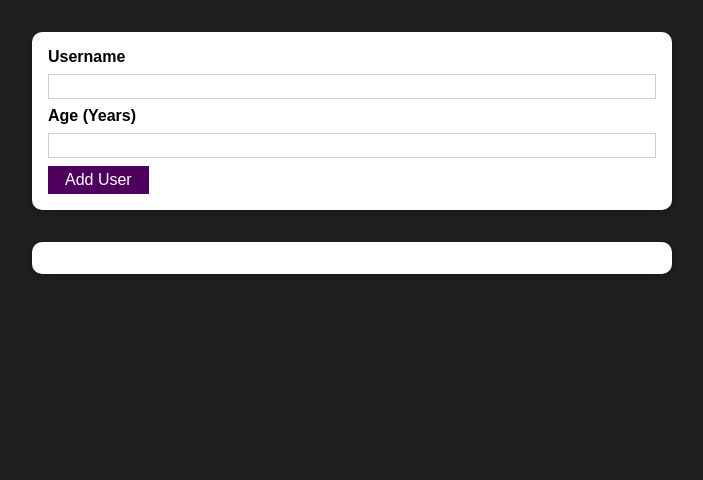
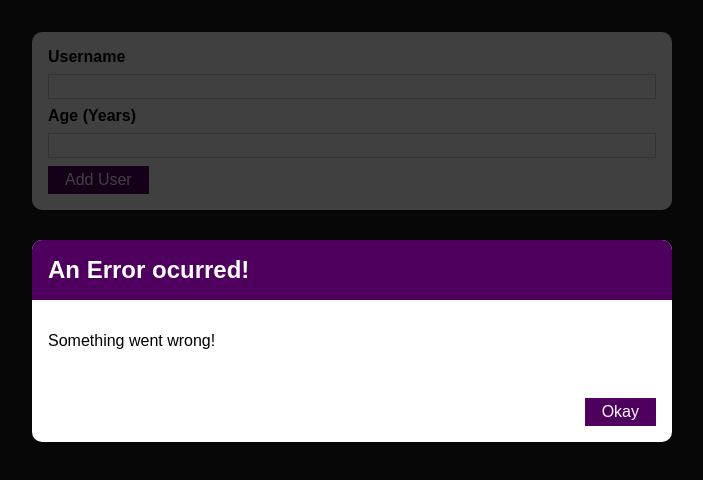
Before and after one commit to taibuharoub/react-practice, a React (Create React App) app: page / in a window 1280 px wide. Shown: the top 480 px of the page, without its empty margins (288-991 px from the left). Built offline with nearby package versions, Linux system fonts and the light colour scheme.

Commit message:
Add the Error modal Component

```diff
--- /dev/null
+++ b/src/Components/UI/ErrorModal.js
@@ -0,0 +1,25 @@
+import Card from "./Card";
+import Button from "./Button";
+
+import classes from "./ErrorModal.module.css";
+
+const ErrorModal = (props) => {
+  return (
+    <div>
+      <div className={classes.backdrop} />
+      <Card className={classes.modal}>
+        <header className={classes.header}>
+          <h2>{props.title}</h2>
+        </header>
+        <div className={classes.content}>
+          <p>{props.message}</p>
+        </div>
+        <footer className={classes.actions}>
+          <Button>Okay</Button>
+        </footer>
+      </Card>
+    </div>
+  );
+};
+
+export default ErrorModal;
--- /dev/null
+++ b/src/Components/UI/ErrorModal.module.css
@@ -0,0 +1,45 @@
+.backdrop {
+  position: fixed;
+  top: 0;
+  left: 0;
+  width: 100%;
+  height: 100vh;
+  z-index: 10;
+  background: rgba(0, 0, 0, 0.75);
+}
+
+.modal {
+  position: fixed;
+  top: 30vh;
+  left: 10%;
+  width: 80%;
+  z-index: 100;
+  overflow: hidden;
+}
+
+.header {
+  background: #4f005f;
+  padding: 1rem;
+}
+
+.header h2 {
+  margin: 0;
+  color: white;
+}
+
+.content {
+  padding: 1rem;
+}
+
+.actions {
+  padding: 1rem;
+  display: flex;
+  justify-content: flex-end;
+}
+
+@media (min-width: 768px) {
+  .modal {
+    left: calc(50% - 20rem);
+    width: 40rem;
+  }
+}
--- a/src/Components/Users/AddUser.js
+++ b/src/Components/Users/AddUser.js
@@ -2,6 +2,7 @@
 
 import Card from "../UI/Card";
 import Button from "../UI/Button";
+import ErrorModal from "../UI/ErrorModal";
 import classes from "./AddUser.module.css";
 
 const AddUser = (props) => {
@@ -32,6 +33,8 @@
   };
 
   return (
+    <div>
+      <ErrorModal title="An Error ocurred!" message="Something went wrong!" />
       <Card className={classes.input}>
         <form onSubmit={addUserHandler}>
           <label htmlFor="username">Username</label>
@@ -51,6 +54,7 @@
           <Button type="submit">Add User</Button>
         </form>
       </Card>
+    </div>
   );
 };
 
```
Lines whose indentation alone changed are shown as unchanged.
